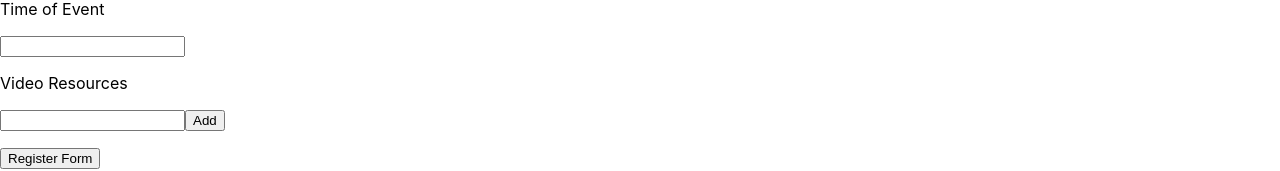
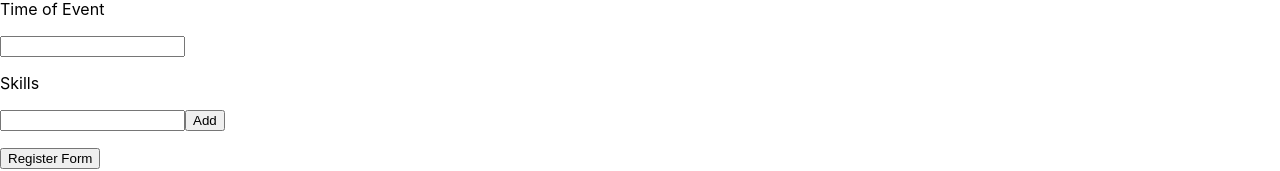
Before and after one commit to yshubber03/JP-Morgan-ReBuilding-Aurora, a React (Create React App) app in the folder frontendaurora/: page / in a window 1280 px wide. Shown: the part 481-652 px from the top of the page. Built offline with nearby package versions, Linux system fonts and the light colour scheme.

Commit message:
fixed registration updating

```diff
--- a/frontendaurora/src/Admin.js
+++ b/frontendaurora/src/Admin.js
@@ -25,7 +25,7 @@ function Admin(props) {
         setCurrName(new_name); // I think this is behind
         setCurrTime(new_time);
         setCurrDate(new_date);
-        props.parentCallback(myEvent);
+        props.parentCallback(newEventList);
         setCurrList([]);
         event.preventDefault();
     };
--- a/frontendaurora/src/FormList.js
+++ b/frontendaurora/src/FormList.js
@@ -15,8 +15,8 @@ function FormList(props) { // multiple inputs shown after each other
 
     }
     return (
-        <form>
-            <p>Video Resources</p>
+        <form >
+            <p>Skills</p>
             <input name="links" onChange={(e)=>setCurrTag(e.target.value)}/>
             <button type="submit" onClick={updateTags}>Add</button>
             <br/>
```
